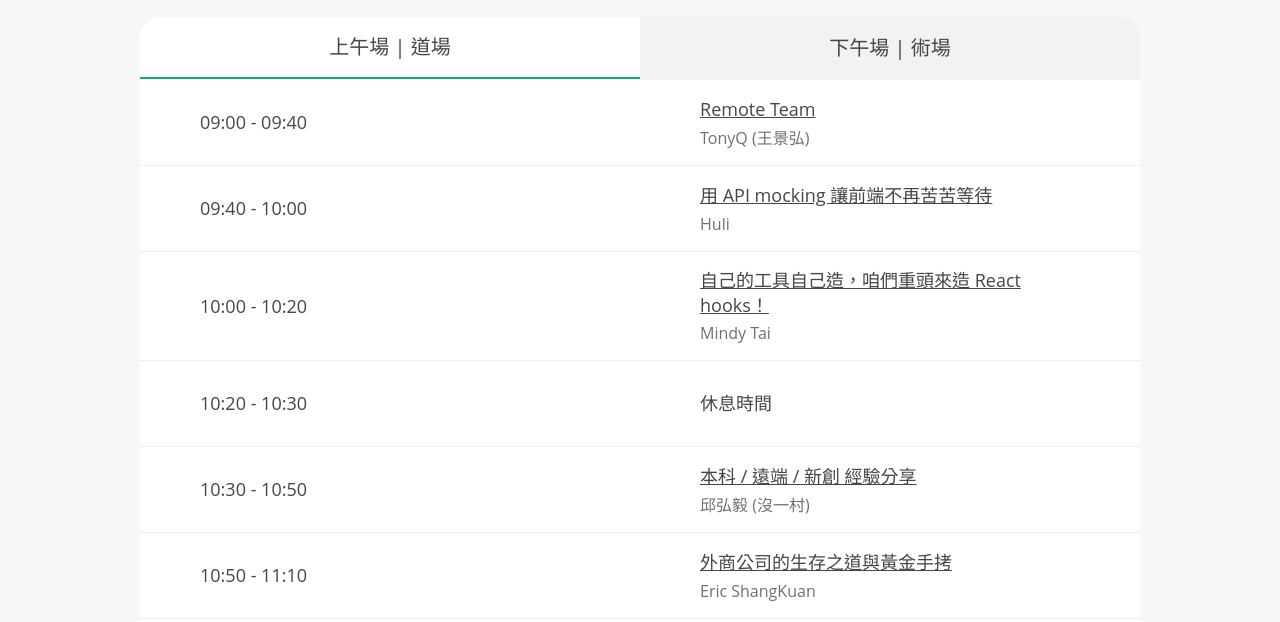
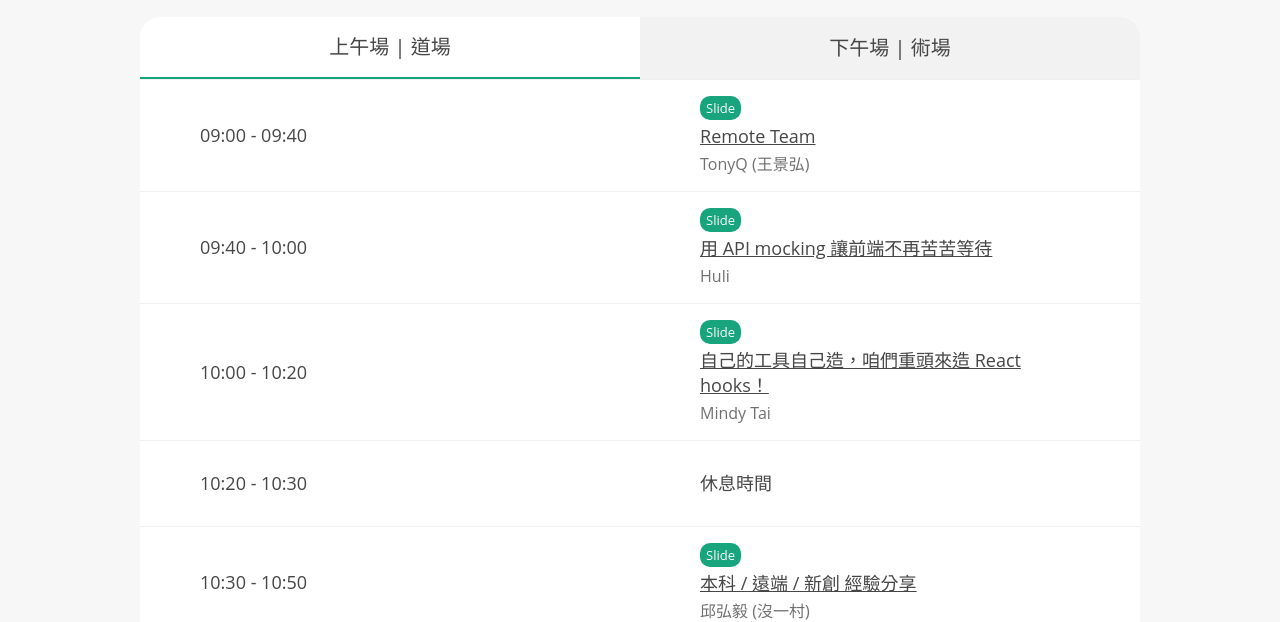
Before and after one commit to jsdc-core/jsdc2020, a Gatsby site: page /agenda in a window 1280 px wide. Shown: the part 201-823 px from the top of the page. Built offline with nearby package versions, Linux system fonts and the light colour scheme; Gatsby itself is replaced by a stand-in of ours.

Commit message:
feat(agenda): add slides

```diff
--- a/src/data/agenda.ts
+++ b/src/data/agenda.ts
@@ -9,17 +9,20 @@ const AgendaData: {
     time: '09:00 - 09:40',
     title: 'Remote Team',
     description: '曾經身為公司的研發長/產品長/開發主管，隨時都在忙碌會議或是解決問題的路上，團隊成員有著各種不同的問題，如何透過工具跟思維進行[不一定在現場]的管理。\n\n這個議程要跟大家聊聊團隊管理跟遠距工作的各種可能/風險，以及我的一些挑戰經驗。\n\n遠端有非常多種樣態，管理者是遠端，成員是遠端，可能多數時候是部分部分，有些人在家有些人在辦公室，甚至分地方分辦公室有些人在台北、有些人在新竹等。\n\n\n\n本議程主要討論筆者的一些管理經驗，並且深入討論遠距工作的挑戰與艱難之處。讓有意對這件事情多了解的人，少走些冤枉路。',
-    speaker: SpeakerObj.Tony1223, // TonyQ (王景弘)
+    speaker: SpeakerObj.Tony1223, // TonyQ (王景弘),
+    slide: 'https://slides.com/tonyq/remote-team',
   }, {
     time: '09:40 - 10:00',
     title: '用 API mocking 讓前端不再苦苦等待',
     description: '"在開發上比較理想的狀況是後端先行，等後端 API 差不多以後前端再進來，這時候就可以直接串接 API。但現實上很常發生前後端同步開發的狀況，有時候前端就必須等後端開發完畢，才能開始進行後續動作。\n\n為了避免這種苦苦等待的狀況，我會介紹一些好用的 API mocking library，讓大家自己先 mock API，讓前端超前部署！',
-    speaker: SpeakerObj.aszx87410, // Huli
+    speaker: SpeakerObj.aszx87410, // Huli,
+    slide: 'https://drive.google.com/file/d/1OOV55pClWtNBBM7StU7wepH39-UZb0lM/view?usp=sharing',
   }, {
     time: '10:00 - 10:20',
     title: '自己的工具自己造，咱們重頭來造 React hooks！',
     description: '說起 React hooks 應該無人不知無人不曉，在去年轟轟烈烈的出世，是 React 16.8 中增加的新功能。\n\n以往只能在 class 裡寫 states，在能夠使用 hooks 以後， function 裡也可以操作 states 了。傑克，這真是太神奇了！\n\n這讓原本寫 class components 的人紛紛改轉寫 functional components，也更能掌握 components 的渲染時機，減少不必要的渲染次數。究竟這些神奇的 hooks 是怎麼實做出來的？\n\n本講座將帶大家一同推測常使用的 useEffect 以及 useState 的 hooks 實作原理。',
-    speaker: SpeakerObj.MindyTai, // Mindy
+    speaker: SpeakerObj.MindyTai, // Mindy,
+    slide: 'https://drive.google.com/file/d/17Q4iAYbfqQv1yWUdtGBUlo9iXaRW5fSu/view?usp=sharing',
   }, {
     time: '10:20 - 10:30',
     title: '休息時間',
@@ -27,17 +30,20 @@ const AgendaData: {
     time: '10:30 - 10:50',
     title: '本科 / 遠端 / 新創 經驗分享',
     description: '這個議程會做三部分的經驗分享，分別是\n- 做為本科畢業生，是否該就讀研究所？\n- 遠端工作經驗分享\n- 美國種子輪新創工作文化分享',
-    speaker: SpeakerObj.noootown, // 邱弘毅 (沒一村)
+    speaker: SpeakerObj.noootown, // 邱弘毅 (沒一村),
+    slide: 'https://www.canva.com/design/DAEIbbb_dVE/X9rGR-8N_nBqeCpXrSzWRQ/edit?category=tACFasDnyEQ',
   }, {
     time: '10:50 - 11:10',
     title: '外商公司的生存之道與黃金手拷',
     description: '將會依據自己在外商大型公司的觀察經驗，分享在外商的生存之道與職涯發展，提供有志於往大型外商公司發展職涯的人一些規劃與建議，同時也會將許多在外商工作的美麗與哀愁娓娓道來，幫助你評估自己是否適合這樣的環境，以及進入之後該如何規劃更寬闊的發展',
-    speaker: SpeakerObj.ericsk, // Eric ShangKuan
+    speaker: SpeakerObj.ericsk, // Eric ShangKuan,
+    slide: 'https://drive.google.com/file/d/1H-GLPCfbbn-NwIiG0p2Jj8Ipl5NPsr_s/view?usp=sharing',
   }, {
     time: '11:10 - 11:30',
     title: '你喜歡寫程式嗎？為自己學習寫程式',
     description: '人生是個沒有對錯的選擇題，發掘自己寫程式最純粹的樂趣',
-    speaker: SpeakerObj.rexchen, // Rex Chen
+    speaker: SpeakerObj.rexchen, // Rex Chen,
+    slide: 'https://drive.google.com/file/d/1GW90Ag1z1747GkhDOYny9ZoQ1FajqiUD/view?usp=sharing',
   }, {
     time: '11:30 - 12:00',
     title: '【職涯座談】新創公司跟大企業之間該怎麼選擇？',
@@ -46,22 +52,26 @@ const AgendaData: {
   afternoon: [{
     time: '14:00 - 14:40',
     title: 'AMP & the missing parts Google doesn\'t tell',
-    speaker: SpeakerObj.meistudioli, // Paul Li (mei)
+    speaker: SpeakerObj.meistudioli, // Paul Li (mei),
+    slide: 'https://blog.lalacube.com/mei/Reveal_amp_and_the_missing_parts.php?page=1',
   }, {
     time: '14:40 - 15:00',
     title: 'Lerna 的套件管理術',
     description: '拆分模組是軟體開發的重點之一。常言道模組拆得好，開發、Debug 沒煩惱。本節將介紹拆分模組的依據、Lerna 指令、CICD 等結合。',
-    speaker: SpeakerObj.FongX777, // Fong
+    speaker: SpeakerObj.FongX777, // Fong,
+    slide: 'https://drive.google.com/file/d/1EbS2EO7iVXbZkda1GyeFAFQ0g_RoP9QO/view?usp=sharing',
   }, {
     time: '15:00 - 15:20',
     title: '用錯非同步，服務一樣會卡住',
     description: 'JavaScript 是單線程的程式語言，為了避免程式阻塞，多鼓勵使用非同步的 API 來進行操作，但非同步的 API 是否都能夠避免阻塞呢？到底非同步、單執行緒這之間的關係是什麼？在場短講中，將釐清這些每天在用卻可能似懂非懂的概念',
-    speaker: SpeakerObj.pjchender, // 陳柏融（PJCHENder）
+    speaker: SpeakerObj.pjchender, // 陳柏融（PJCHENder）,
+    slide: 'https://docs.google.com/presentation/d/14tuekWY4I1BSJbsFnOGdsZP1c0ocR6gXiuiH7s5yHeM/edit?usp=sharing',
   }, {
     time: '15:20 - 15:40',
     title: '跨平台(IOS/Android/Web)開發共用策略 - react-native-web',
     description: 'react-native 讓前端工程師可以寫出跨平台的應用程式，但 web 還是需要支援，從以往 web 為主，app 為輔，到現在 app 為主，web 為輔的需求模式，開發者如何因應？',
-    speaker: SpeakerObj.blackbing, // Bingo Yang
+    speaker: SpeakerObj.blackbing, // Bingo Yang,
+    slide: 'https://drive.google.com/file/d/1wvDCsSHICHyNLx-O8fERdb2P_XHi_1Yd/view?usp=sharing',
   }, {
     time: '15:40 - 15:50',
     title: '休息時間',
@@ -69,12 +79,14 @@ const AgendaData: {
     time: '15:50 - 16:10',
     title: '用不用 TypeScript 隨便你，反正我是用了',
     description: '無論你是前端或後端工程師，都逃不開 JavaScript 的魔掌，但是 JS 先天的弱型別特性，確實對千千萬萬開發者帶來不小的困擾。本次演講將著重在導入 TypeScript 的各種經驗分享，告訴你為什麼導入 TypeScript 之後，可以幫助你提升生命品質，過著比別人更好的生活。',
-    speaker: SpeakerObj.doggy8088, // Will 保哥
+    speaker: SpeakerObj.doggy8088, // Will 保哥,
+    slide: 'https://drive.google.com/file/d/1P5Z4zMVJ2I72LPa3r6jvEVwn3AdAEATq/view?usp=sharing',
   }, {
     time: '16:10 - 16:30',
     title: '採用 TypeScript 前你該考慮的十件事',
     description: '世界上有許多種風格迥異的 type system，而 Typescript 是目前 web 界最熱門的選擇之一，但就像所有 type system 一般它也有不同的優缺點，本場次將帶大家從高層次實務觀點瞭解採用 Typescript 帶來的好處與成本，並檢視是否有其它更好的選擇。',
-    speaker: SpeakerObj.coodoo, // Jeremy Lu
+    speaker: SpeakerObj.coodoo, // Jeremy Lu,
+    slide: 'https://speakerdeck.com/coodoo/cai-yong-typescript-qian-ni-gai-kao-lu-de-shi-jian-shi',
   }, {
     time: '16:30 - 17:00',
     title: '【技術座談】現代專案，該不該導入 TypeScript？',
--- a/src/module/agenda/components/AgendaSection.tsx
+++ b/src/module/agenda/components/AgendaSection.tsx
@@ -3,6 +3,7 @@ import styled, { css } from 'styled-components';
 
 import { Agenda } from '../types';
 import SpeakerModal from '~/module/speaker/SpeakerModal';
+import HyperLink from '~/components/HyperLink';
 
 function AgendaRowComponent({ agenda }: { agenda: Agenda }) {
   const [open, setOpen] = useState(false);
@@ -18,6 +19,7 @@ function AgendaRowComponent({ agenda }: { agenda: Agenda }) {
         {agenda.time}
       </AgendaCell>
       <AgendaCell>
+        {agenda.slide && <Tag><HyperLink href={agenda.slide}>Slide</HyperLink></Tag>}
         <Title onClick={handleOpen} openable={openable}>{agenda.title || 'TBD'}</Title>
         {(speaker || agenda.multiSpeaker) && <Speaker>{speaker?.name ?? agenda.multiSpeaker}</Speaker>}
       </AgendaCell>
@@ -85,3 +87,18 @@ const Speaker = styled.p`
     ${props => props.theme.font.body6};
   }
 `;
+const Tag = styled.div`
+  ${props => props.theme.font.body6};
+  display: grid;
+  place-items: center;
+  justify-self: start;
+  padding: 4px 6px;
+  background-color: ${props => props.theme.colors.primary};
+  border-radius: 10px;
+
+  & > a {
+    color: ${props => props.theme.colors.white};
+    width: 100%;
+    height: 100%;
+  }
+`;
```
